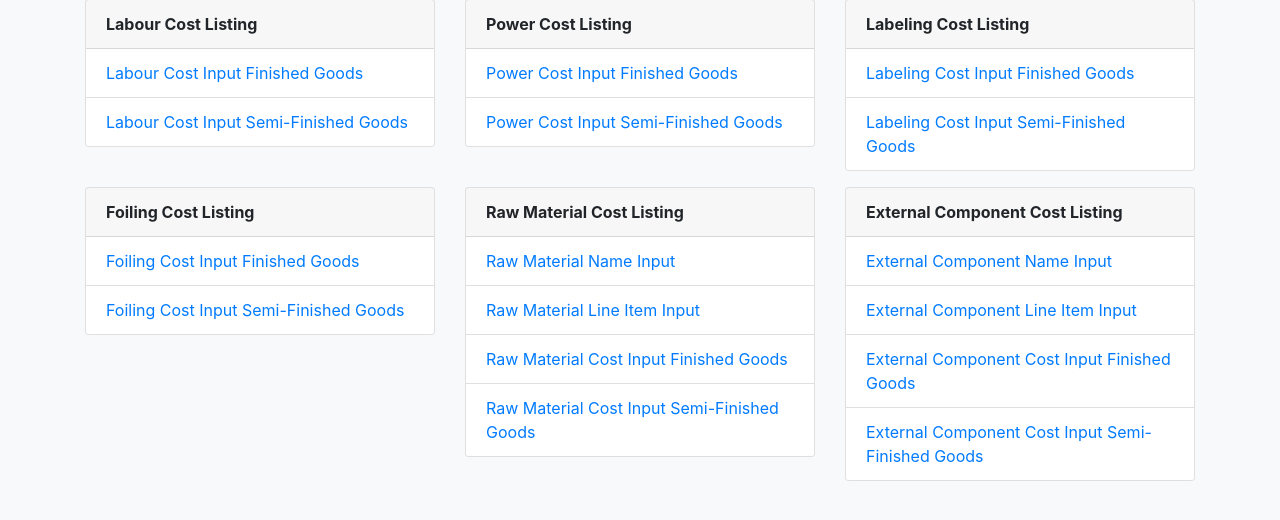
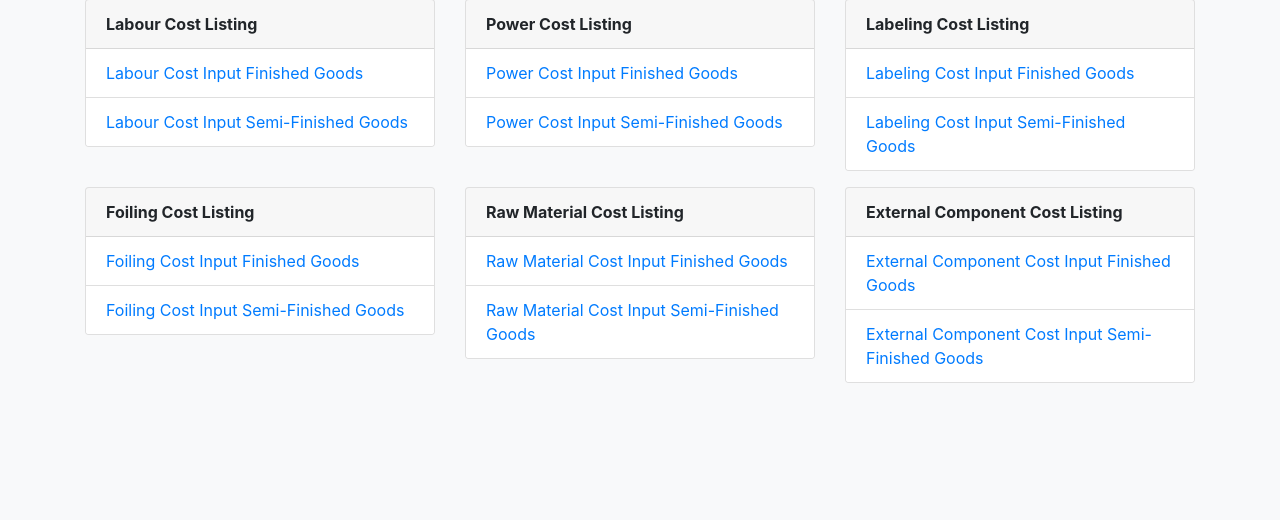
Before and after one commit to spgdaman/kenprod, a Django app: template templates/cogs/listings.html in a window 1280 px wide. Shown: the part 255-775 px from the top of the page. Run offline with Django 4.2, Linux system fonts and the light colour scheme; the template is opened without the code that fills it, so the values that code supplies are empty; some libraries are stand-ins or nearby versions.

Commit message:
missing urls commented out

```diff
--- a/templates/cogs/listings.html
+++ b/templates/cogs/listings.html
@@ -106,8 +106,8 @@
                     Raw Material Cost Listing
                 </div>
                 <ul class="list-group list-group-flush">
-                    <li class="list-group-item"><a href="{% url ' ' %}">Raw Material Name Input</a></li>
-                    <li class="list-group-item"><a href="{% url ' ' %}">Raw Material Line Item Input</a></li>
+                    <!-- <li class="list-group-item"><a href="{% url ' ' %}">Raw Material Name Input</a></li>
+                    <li class="list-group-item"><a href="{% url ' ' %}">Raw Material Line Item Input</a></li> -->
                     <li class="list-group-item"><a href="{% url 'rm_fg_listing' %}">Raw Material Cost Input Finished Goods</a></li>
                     <li class="list-group-item"><a href="{% url 'rm_sfg_listing' %}">Raw Material Cost Input Semi-Finished Goods</a></li>
                 </ul>
@@ -121,8 +121,8 @@
                     External Component Cost Listing
                 </div>
                 <ul class="list-group list-group-flush">
-                    <li class="list-group-item"><a href="{% url ' ' %}">External Component Name Input</a></li>
-                    <li class="list-group-item"><a href="{% url ' ' %}">External Component Line Item Input</a></li>
+                    <!-- <li class="list-group-item"><a href="{% url ' ' %}">External Component Name Input</a></li>
+                    <li class="list-group-item"><a href="{% url ' ' %}">External Component Line Item Input</a></li> -->
                     <li class="list-group-item"><a href="{% url 'ec_fg_listing' %}">External Component Cost Input Finished Goods</a></li>
                     <li class="list-group-item"><a href="{% url 'ec_sfg_listing' %}">External Component Cost Input Semi-Finished Goods</a></li>
                 </ul>
```
